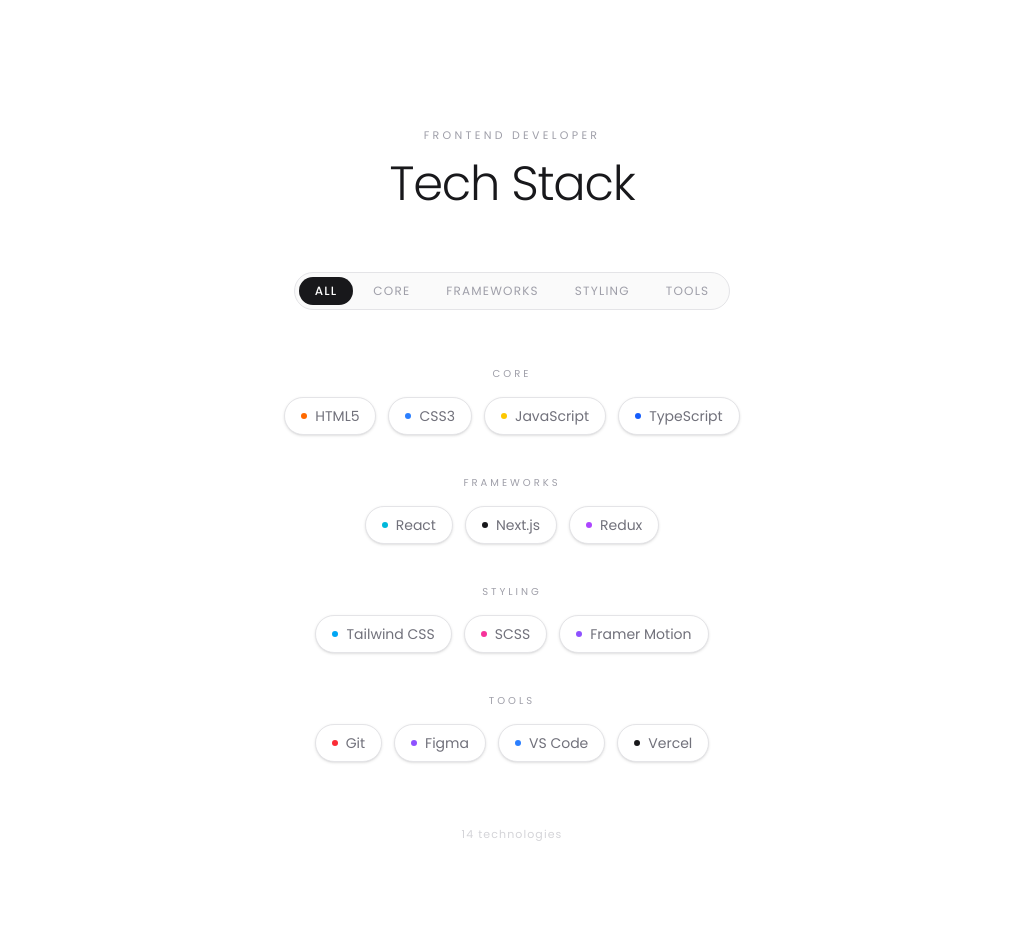
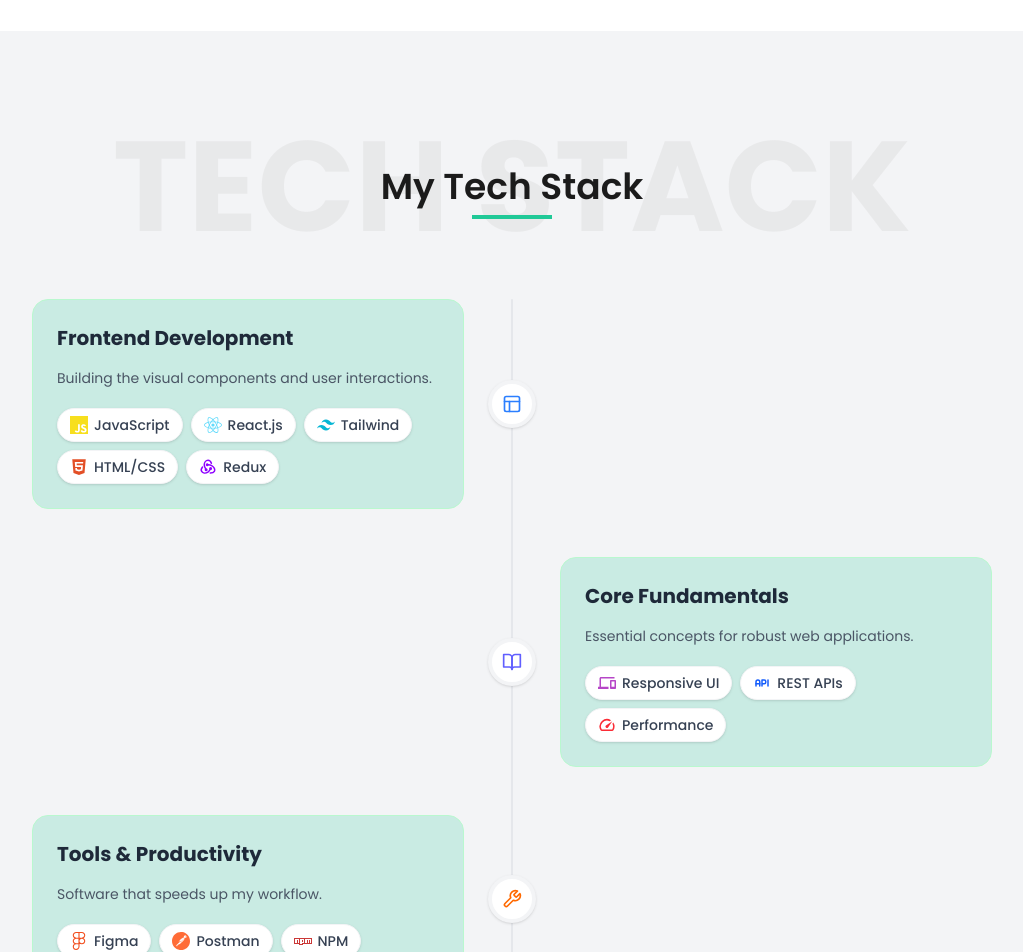
Before and after one commit to riemetoba/portfolio_Rieme, a React (Vite) app: page / in a window 1280 px wide. Shown: the part 1420-2372 px from the top of the page, without its empty margins (128-1151 px from the left). Built offline with nearby package versions, Linux system fonts and the light colour scheme.

Commit message:
my tech stack section

```diff
--- a/src/components/layouts/Banner.jsx
+++ b/src/components/layouts/Banner.jsx
@@ -11,8 +11,8 @@
       </div>
       {/* Bg and overlay */}
       {/* ============>  */}
-      <div className="relative z-10 text-center text-white px-4">
-        <h3 className="text-xl md:text-2xl font-medium mb-4 tracking-wide text-[#F5F5F5]">
+      <div className="relative z-10 text-center text-white px-4 font-poppins">
+        <h3 className="text-xl md:text-2xl font-medium mb-4 text-[#F5F5F5]">
           Welcome
         </h3>
         <h1 className="text-2xl md:text-[40px] lg:text-[72px] font-bold text-white mb-5"><span className="mr-3">I'm</span>
--- a/src/components/layouts/Header.jsx
+++ b/src/components/layouts/Header.jsx
@@ -10,7 +10,7 @@
   const navItems = [
     { name: "Home", href: "#" },
     { name: "About Me", href: "#about" },
-    { name: "Services", href: "#services" },
+    { name: "Tech Stack", href: "#techStack" },
     { name: "Portfolio", href: "#portfolio" },
     { name: "Contact", href: "#contact" },
   ];
--- a/src/components/layouts/TechStack.jsx
+++ b/src/components/layouts/TechStack.jsx
@@ -1,115 +1,154 @@
-import { useState } from "react";
+import React from 'react';
+// Category Icons
+import { FiLayout, FiTool, FiDatabase, FiCloud, FiBookOpen } from 'react-icons/fi';
+// Skill Icons
+import { FaReact, FaHtml5, FaGithub, FaGitAlt, FaNpm } from 'react-icons/fa';
+import { SiTailwindcss, SiJavascript, SiBootstrap, SiVercel, SiFigma, SiFirebase, SiNetlify, SiPostman } from 'react-icons/si';
+import { MdDevices, MdSpeed } from 'react-icons/md';
+import { TbApi, TbBrandRedux } from 'react-icons/tb';
 
-const categories = [
+const TechStack = () => {
+  const stackData = [
     {
-    label: "Core",
-    techs: [
-      { name: "HTML5",        dot: "bg-orange-500",  glow: "hover:shadow-orange-500/20", border: "hover:border-orange-400/40", bg: "hover:bg-orange-50"  },
-      { name: "CSS3",         dot: "bg-blue-500",    glow: "hover:shadow-blue-500/20",   border: "hover:border-blue-400/40",   bg: "hover:bg-blue-50"    },
-      { name: "JavaScript",   dot: "bg-yellow-400",  glow: "hover:shadow-yellow-400/20", border: "hover:border-yellow-400/40", bg: "hover:bg-yellow-50"  },
-      { name: "TypeScript",   dot: "bg-blue-600",    glow: "hover:shadow-blue-600/20",   border: "hover:border-blue-500/40",   bg: "hover:bg-blue-50"    },
-    ],
+      title: "Frontend Development",
+      description: "Building the visual components and user interactions.",
+      icon: <FiLayout className="text-blue-500" />,
+      color: "bg-[#20c997]/20 border-green-200",
+      skills: [
+        { name: "JavaScript", icon: <SiJavascript className="text-[#F7DF1E]" /> },
+        { name: "React.js", icon: <FaReact className="text-[#61DAFB]" /> },
+        { name: "Tailwind", icon: <SiTailwindcss className="text-[#06B6D4]" /> },
+        { name: "HTML/CSS", icon: <FaHtml5 className="text-[#E34F26]" /> },
+        { name: "Redux", icon: <TbBrandRedux  className="text-[#8F00FF]" /> }
+      ]
     },
     {
-    label: "Frameworks",
-    techs: [
-      { name: "React",        dot: "bg-cyan-500",    glow: "hover:shadow-cyan-500/20",   border: "hover:border-cyan-400/40",   bg: "hover:bg-cyan-50"    },
-      { name: "Next.js",      dot: "bg-zinc-900",    glow: "hover:shadow-zinc-400/20",   border: "hover:border-zinc-400/40",   bg: "hover:bg-zinc-100"   },
-      { name: "Redux",        dot: "bg-purple-500",  glow: "hover:shadow-purple-500/20", border: "hover:border-purple-400/40", bg: "hover:bg-purple-50"  },
-    ],
+      title: "Core Fundamentals",
+      description: "Essential concepts for robust web applications.",
+      icon: <FiBookOpen className="text-indigo-500" />,
+      color: "bg-[#20c997]/20 border-green-200",
+      skills: [
+        { name: "Responsive UI", icon: <MdDevices className="text-[#b646c7]" /> },
+        { name: "REST APIs", icon: <TbApi className="text-blue-600" /> },
+        { name: "Performance", icon: <MdSpeed className="text-red-500" /> }
+      ]
     },
     {
-    label: "Styling",
-    techs: [
-      { name: "Tailwind CSS", dot: "bg-sky-500",     glow: "hover:shadow-sky-500/20",    border: "hover:border-sky-400/40",    bg: "hover:bg-sky-50"     },
-      { name: "SCSS",         dot: "bg-pink-500",    glow: "hover:shadow-pink-500/20",   border: "hover:border-pink-400/40",   bg: "hover:bg-pink-50"    },
-      { name: "Framer Motion",dot: "bg-violet-500",  glow: "hover:shadow-violet-500/20", border: "hover:border-violet-400/40", bg: "hover:bg-violet-50"  },
-    ],
+      title: "Tools & Productivity",
+      description: "Software that speeds up my workflow.",
+      icon: <FiTool className="text-orange-500" />,
+      color: "bg-[#20c997]/20 border-green-200",
+      skills: [
+        { name: "Figma", icon: <SiFigma className="text-[#F24E1E]" /> },
+        { name: "Postman", icon: <SiPostman className="text-[#FF6C37]" /> },
+        { name: "NPM", icon: <FaNpm className="text-[#CB3837]" /> }
+      ]
     },
     {
-    label: "Tools",
-    techs: [
-      { name: "Git",          dot: "bg-red-500",     glow: "hover:shadow-red-500/20",    border: "hover:border-red-400/40",    bg: "hover:bg-red-50"     },
-      { name: "Figma",        dot: "bg-violet-500",  glow: "hover:shadow-violet-500/20", border: "hover:border-violet-400/40", bg: "hover:bg-violet-50"  },
-      { name: "VS Code",      dot: "bg-blue-500",    glow: "hover:shadow-blue-500/20",   border: "hover:border-blue-400/40",   bg: "hover:bg-blue-50"    },
-      { name: "Vercel",       dot: "bg-zinc-900",    glow: "hover:shadow-zinc-400/20",   border: "hover:border-zinc-400/40",   bg: "hover:bg-zinc-100"   },
-    ],
+      title: "DevOps & Deployment",
+      description: "Managing code versions and going live.",
+      icon: <FiCloud className="text-sky-500" />,
+      color: "bg-[#20c997]/20 border-green-200",
+      skills: [
+        { name: "Git", icon: <FaGitAlt className="text-[#F05032]" /> },
+        { name: "GitHub", icon: <FaGithub className="text-gray-800" /> },
+        { name: "Vercel", icon: <SiVercel className="text-black" /> },
+      ]
     },
+    {
+      title: "Database Management",
+      description: "Handling user data and authentication.",
+      icon: <FiDatabase className="text-purple-500" />,
+      color: "bg-[#20c997]/20 border-green-200",
+      skills: [
+        { name: "Firebase", icon: <SiFirebase className="text-[#FFCA28]" /> }
+      ]
+    }
   ];
 
-const filters = ["all", "core", "frameworks", "styling", "tools"];
+  return (
+    <section className="py-24 bg-gray" id="tech-stack">
+      <div className="max-w-5xl mx-auto px-4 sm:px-6 lg:px-8">
 
-export default function TechStack() {
-  const [active, setActive] = useState("all");
 
-  const visible =
-    active === "all"
-      ? categories
-      : categories.filter((c) => c.label.toLowerCase() === active);
+        {/* Title text  */}
+      <div className="relative py-10 text-center overflow-hidden mb-10">
+        <h1
+          className="absolute bottom-3 inset-0 flex items-center justify-center
+                       text-8xl md:text-9xl font-bold text-[#DADADA]
+                       opacity-40"
+        >
+          TECH STACK
+        </h1>
+
+        <div className="relative z-10">
+          <h2 className="text-3xl md:text-4xl font-semibold text-[#1B1B1B]">
+            My Tech Stack
+          </h2>
+
+          <div className="mt-2 flex justify-center">
+            <div className="w-20 h-1 bg-green"></div>
+          </div>
+        </div>
+      </div>
+      {/* Title text  */}
+
+        {/* Timeline Container */}
+        <div className="relative">
+          {/* Central Line for desktop */}
+          <div className="hidden md:block absolute left-1/2 transform -translate-x-1/2 h-full w-0.5 bg-gray-200 rounded-full"></div>
+
+          <div className="space-y-12">
+            {stackData.map((category, index) => {
+              const isEven = index % 2 === 0;
 
               return (
-    <section className="min-h-screen bg-white flex flex-col items-center justify-center px-6 py-24">
+                <div key={index} className={`relative flex flex-col md:flex-row items-center ${isEven ? 'md:justify-start' : 'md:justify-end'}`}>
 
-      {/* Header */}
-      <div className="text-center mb-16">
-        <p className="text-[11px] tracking-[0.3em] text-zinc-400 uppercase mb-4">
-          Frontend Developer
-        </p>
-        <h2 className="text-5xl font-light text-zinc-900 tracking-tight">
-          Tech Stack
-        </h2>
+                  <div className="hidden md:flex absolute left-1/2 transform -translate-x-1/2 w-12 h-12 rounded-full bg-white border-4 border-gray-100 items-center justify-center text-xl z-5 shadow-sm">
+                    {category.icon}
                   </div>
 
-      {/* Filter Tabs */}
-      <div className="flex flex-wrap justify-center gap-1 mb-14 p-1 rounded-full border border-zinc-200 bg-zinc-50">
-        {filters.map((f) => (
-          <button
-            key={f}
-            onClick={() => setActive(f)}
-            className={`px-4 py-1.5 rounded-full text-xs tracking-widest uppercase transition-all duration-300 cursor-pointer ${
-              active === f
-                ? "bg-zinc-900 text-white font-medium"
-                : "text-zinc-400 hover:text-zinc-700"
-            }`}
-          >
-            {f}
-          </button>
-        ))}
+                  {/* Content */}
+                  <div className={`w-full md:w-[45%] p-6 rounded-2xl border ${category.color} bg-opacity-50 hover:bg-opacity-100 transition-all duration-300`}>
+
+                    {/* Mobile (Icon + Title) */}
+                    <div className="flex items-center gap-3 mb-3 md:mb-4">
+                      <div className="md:hidden text-2xl bg-white p-2 rounded-lg shadow-sm">
+                        {category.icon}
+                      </div>
+                      <h3 className="text-xl font-bold text-gray-800">
+                        {category.title}
+                      </h3>
                     </div>
 
-      {/* Category Groups */}
-      <div className="flex flex-col gap-10 w-full max-w-2xl">
-        {visible.map((cat) => (
-          <div key={cat.label}>
-            <p className="text-[10px] tracking-[0.3em] text-zinc-400 uppercase mb-4 text-center">
-              {cat.label}
+                    <p className="text-sm text-gray-600 mb-5">
+                      {category.description}
                     </p>
-            <div className="flex flex-wrap justify-center gap-3">
-              {cat.techs.map((tech) => (
+
+                    {/* Skill */}
+                    <div className="flex flex-wrap gap-2">
+                      {category.skills.map((skill, idx) => (
                         <div
-                  key={tech.name}
-                  className={`
-                    flex items-center gap-2 px-4 py-2 rounded-full border
-                    border-zinc-200 bg-white
-                    shadow-sm transition-all duration-300 cursor-default
-                    ${tech.glow} ${tech.border} ${tech.bg}
-                  `}
+                          key={idx}
+                          className="flex items-center gap-1.5 px-3 py-1.5 bg-white rounded-full shadow-sm text-sm font-medium text-gray-700 border border-gray-100"
                         >
-                  <span className={`w-1.5 h-1.5 rounded-full ${tech.dot}`} />
-                  <span className="text-sm text-zinc-500 transition-colors duration-300 hover:text-zinc-900">
-                    {tech.name}
-                  </span>
+                          <span className="text-lg">{skill.icon}</span>
+                          <span>{skill.name}</span>
                         </div>
                       ))}
                     </div>
                   </div>
-        ))}
+
+                </div>
+              );
+            })}
+          </div>
         </div>
 
-      {/* Total count */}
-      <p className="mt-16 text-[11px] text-zinc-300 tracking-widest">
-        {visible.reduce((acc, cat) => acc + cat.techs.length, 0)} technologies
-      </p>
+      </div>
     </section>
   );
-}
+};
+
+export default TechStack;
--- a/src/index.css
+++ b/src/index.css
@@ -7,6 +7,7 @@
 @theme {
    --color-green: #20c997;
    --color-gray: #f3f4f6;
+   --font-poppins: "Poppins", sans-serif;
 }
 
 body {
```
Also changed, not shown: src/components/layouts/Footer.jsx (+5 -5 lines). Lines whose indentation alone changed are shown as unchanged.
